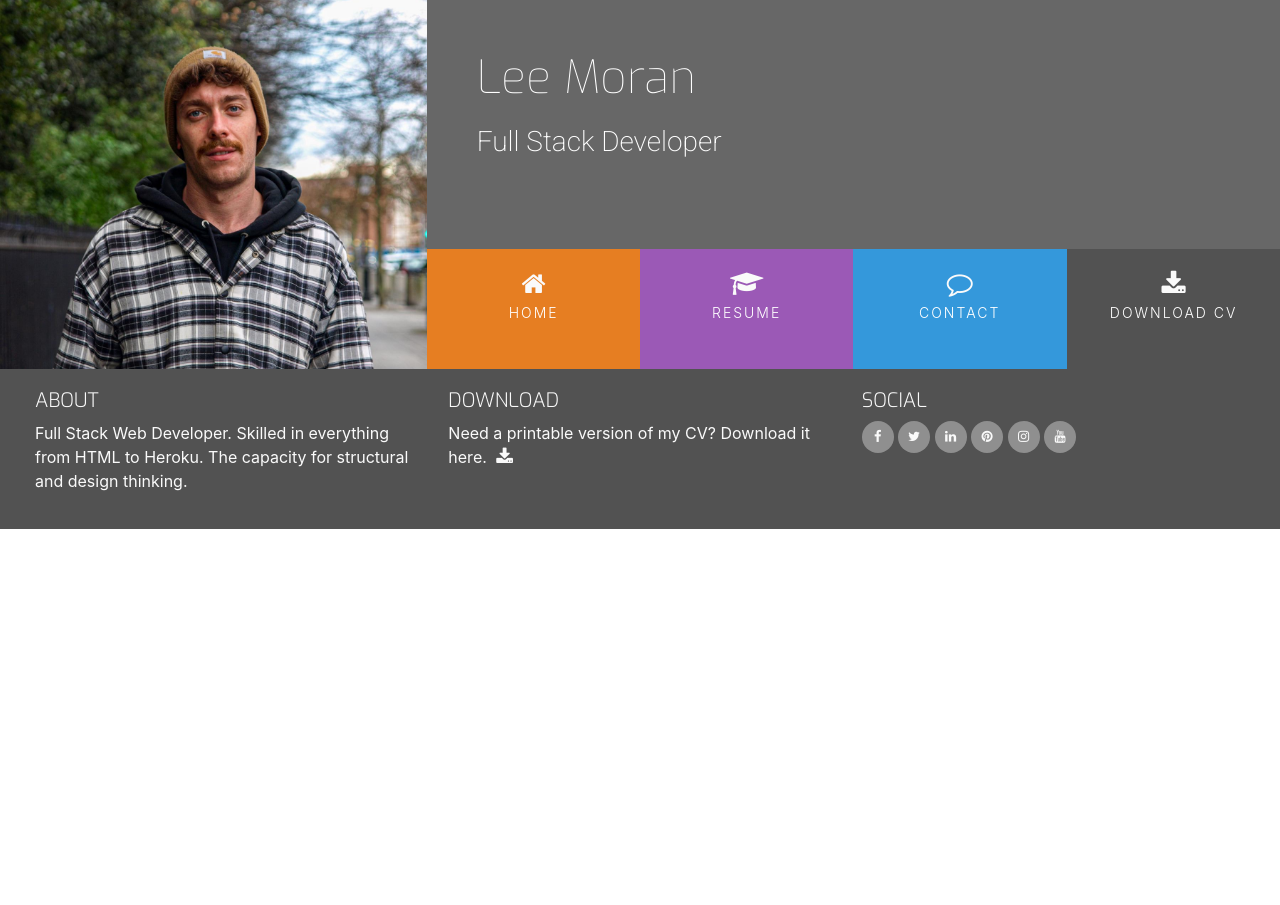
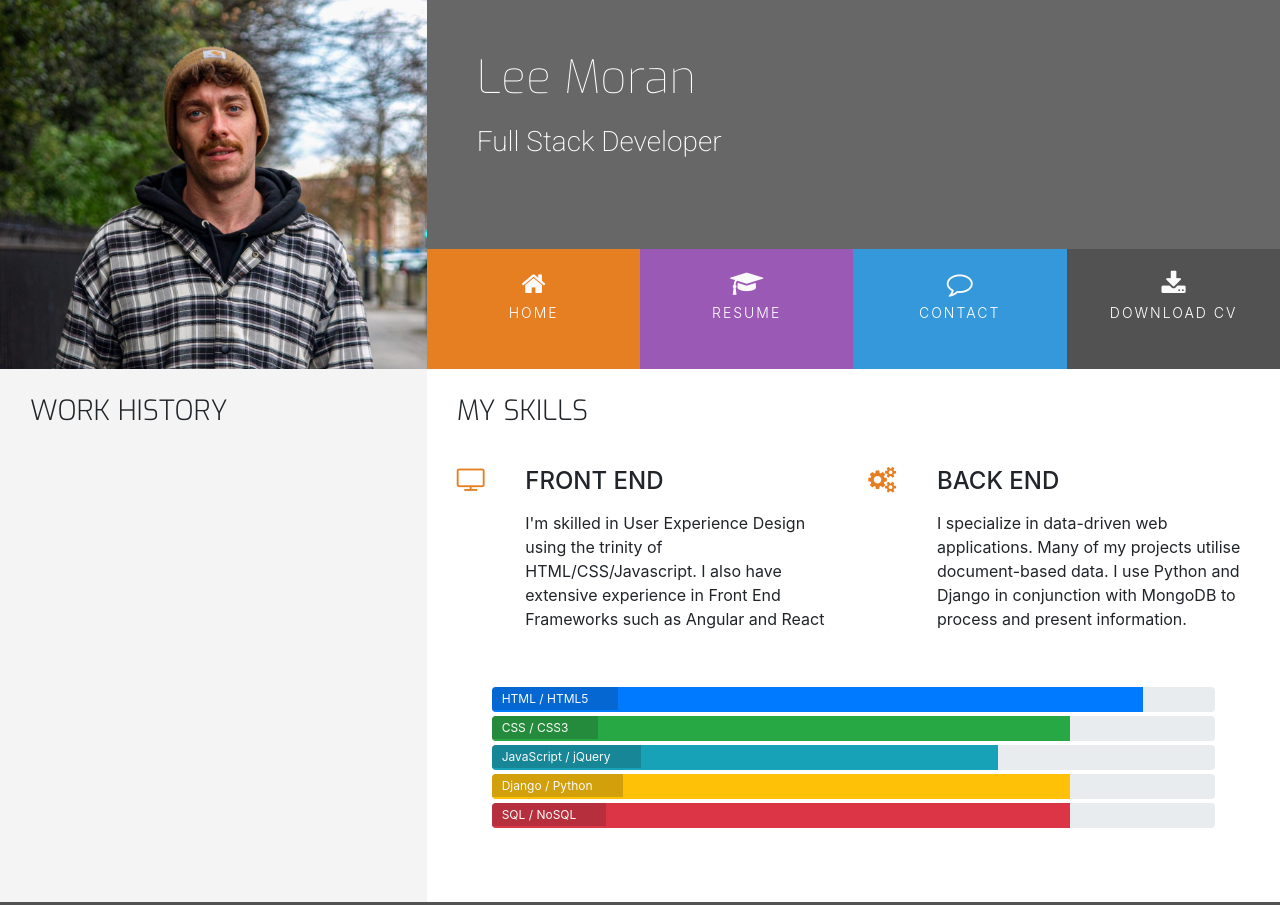
Before and after one commit to Lee-moran/CV_Resume, a plain HTML site: page resume.html in a window 1280 px wide. Shown: the top 905 px of the page. Before the commit the page ends 800 px from the top, so only its background shows below. Drawn offline with nearby package versions, Linux system fonts and the light colour scheme.

Commit message:
resume progress section

```diff
--- a/assets/images/css/style.css
+++ b/assets/images/css/style.css
@@ -247,3 +247,23 @@ footer {
     position: relative;
     width: 60%;
 }
+
+/* -------------------------- skills --------------------------- */
+.progress {
+    position: relative;
+    height: 25px;
+    margin-bottom: 4px;
+}
+
+.progress-type {
+    position: absolute;
+    left: 0px;
+    font-weight: 400;
+    padding: 3px 30px 2px 10px;
+    color: #fafafa;
+    background-color: rgba(25, 25, 25, 0.2);
+}
+
+.progress-section {
+    margin: 40px 20px;
+}
--- a/resume.html
+++ b/resume.html
@@ -43,7 +43,87 @@
             </div>
         </div>
     </header>
-    <section>
+    <section class="container-fluid">
+        <div class="row">
+            <div class="col-md-4 bg-color-personal-info section-column">
+                <div class="row">
+                    <div class="col-12">
+                        <h3 class="section-heading uppercase">
+                            Work History
+                        </h3>
+                    </div>
+                </div>
+            </div>
+            <div class="col-md-8 bg-color-three-reasons section-column">
+                <div class="row">
+                    <div class="col">
+                        <h3 class="section-heading uppercase">My Skills</h3>
+                    </div>
+                </div>
+                <div class="row">
+                    <div class="col-10 offset-1 offset-sm-0 col-sm-4 col-md-6">
+                        <div class="row">
+                            <div class="col-2">
+                                <i class="three-reasons-icon fa fa-tv" aria-hidden="true"></i>
+                            </div>
+                            <div class="col-10">
+                                <h4 class="three-reasons-heading uppercase">Front End</h4>
+                                <p>
+                                    I'm skilled in User Experience Design using the trinity of HTML/CSS/Javascript. I also have extensive experience in Front End Frameworks such as Angular and React
+                                </p>
+                            </div>
+                        </div>
+                    </div>
+                    <div class="col-10 offset-1 offset-sm-0 col-sm-4 col-md-6">
+                        <div class="row">
+                            <div class="col-2">
+                                <i class="three-reasons-icon fa fa-gears" aria-hidden="true"></i>
+                            </div>
+                            <div class="col-10">
+                                <h4 class="three-reasons-heading uppercase">Back End</h4>
+                                <p>
+                                    I specialize in data-driven web applications. Many of my projects utilise document-based data. I use Python and Django in conjunction with MongoDB to process and present information.
+                                </p>
+                            </div>
+                        </div>
+                    </div>
+                </div>
+                <div class="row progress-section">
+                    <div class="col">
+                        <div class="progress">
+                            <div class="progress-bar" role="progressbar" aria-valuenow="90" aria-valuemin="0" aria-valuemax="100" style="width:90%;">
+                                <span class="sr-only">90% complete</span>
+                            </div>
+                            <span class="progress-type">HTML / HTML5</span>
+                        </div>
+                        <div class="progress">
+                            <div class="progress-bar bg-success" role="progressbar" aria-valuenow="80" aria-valuemin="0" aria-valuemax="100" style="width:80%;">
+                                <span class="sr-only">80% complete</span>
+                            </div>
+                            <span class="progress-type">CSS / CSS3</span>
+                        </div>
+                        <div class="progress">
+                            <div class="progress-bar bg-info" role="progressbar" aria-valuenow="70" aria-valuemin="0" aria-valuemax="100" style="width:70%;">
+                                <span class="sr-only">70% complete</span>
+                            </div>
+                            <span class="progress-type">JavaScript / jQuery</span>
+                        </div>
+                        <div class="progress">
+                            <div class="progress-bar bg-warning" role="progressbar" aria-valuenow="80" aria-valuemin="0" aria-valuemax="100" style="width:80%;">
+                                <span class="sr-only">80% complete</span>
+                            </div>
+                            <span class="progress-type">Django / Python</span>
+                        </div>
+                        <div class="progress">
+                            <div class="progress-bar bg-danger" role="progressbar" aria-valuenow="80" aria-valuemin="0" aria-valuemax="100" style="width:80%;">
+                                <span class="sr-only">80% complete</span>
+                            </div>
+                            <span class="progress-type">SQL / NoSQL</span>
+                        </div>
+                    </div>
+                </div>
+            </div>
+        </div>
 
     </section>
 
```
Also changed, not shown: index.html (+2 -2 lines).
